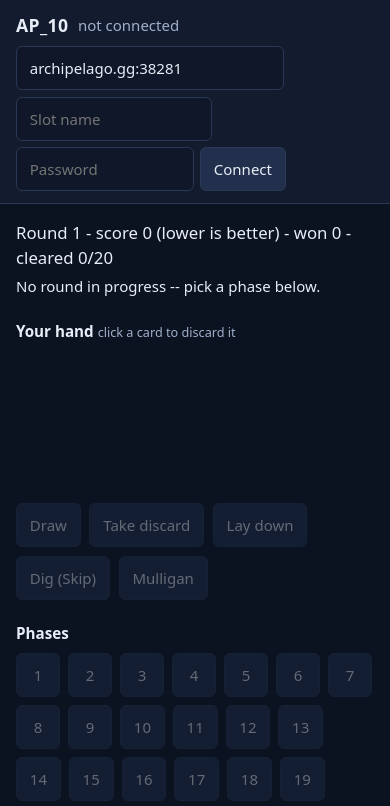
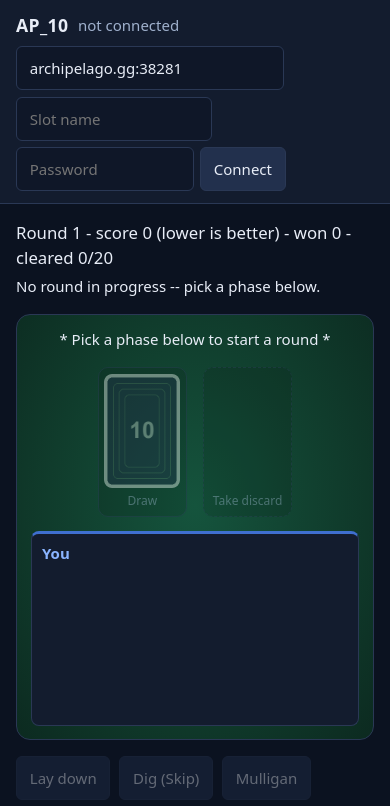
Before and after one commit to lighting8282/AP-Phase10, a website with bundled scripts: page docs/index.html in a window 390 px wide. Shown: the top 806 px of the page. Built offline with nearby package versions, Linux system fonts and the light colour scheme; what archipelago.js would draw is missing.

Commit message:
Lay the browser client out as a table
The page was a column of headings -- the table, your phase, your hand, then a
row of action buttons -- which described a card game rather than showing one.
Everything is in the same places it is at a real table now: the others across
from you, the two piles in the middle, your own cards in front.

The piles are the controls. Clicking the stock draws and clicking the discard
takes it, so the separate Draw and Take discard buttons are gone; they asked
you to look away from the card you were deciding about to press a word for it.
Both piles carry the same data-action attributes the buttons did, so drawing
from the table and drawing from a button remain one code path. Lay down, Dig
and Mulligan stay as buttons -- they are not a place on the table. The stock
shows its count, the discard shows its actual top card rather than a back, and
both dim when they are not a legal move.

The prompt in the middle says what the table is waiting for: draw or pick up,
then play and discard once you have drawn, keep one during a dig, and the
round is over when it is. That state was previously only inferable from which
buttons happened to be enabled.

Each seat gets a colour, so "who just laid down" is answered by where you are
looking rather than by re-reading names, and the seats stretch to a common
height so they read as places at one table rather than as a ragged list.

Measured at 1440 and 375. Three seats on one row at both: on a phone they
would otherwise stack, and the piles and your own hand -- the parts you touch
-- ended up two screens down, so the seat shrinks and the fan of backs
overlaps harder. The piles sit ~550px down now. No horizontal overflow at
either width.

The Kivy client keeps its one-line table summary; no rules moved, so the two
ports still agree on everything that decides a check.

launch.json drives tools/serve_docs.py from the editor's preview pane, which
is how the above was measured.

```diff
--- a/docs/index.html
+++ b/docs/index.html
@@ -32,23 +32,36 @@
     <div id="log" class="log" aria-live="polite"></div>
   </aside>
 
-  <!-- Everything you actually touch. -->
+  <!-- Everything you actually touch, laid out as the table it is: the others
+       across from you, the piles in the middle, your own cards in front. -->
   <section id="center">
     <div id="summary" aria-live="polite"></div>
     <div id="objective"></div>
 
-    <div id="table-wrap" hidden>
-      <h2>The table <small>they race you to go out</small></h2>
-      <div id="table"></div>
+    <div class="felt">
+      <!-- Across the table. -->
+      <div id="table" class="seats"></div>
+
+      <!-- The middle of the table: the two piles, and what to do with them. -->
+      <div class="middle">
+        <p id="prompt" aria-live="polite"></p>
+        <button id="stock-pile" class="pile" data-action="draw">
+          <img src="assets/cards/back.png" alt="">
+          <span class="pile-label">Draw <b id="stock-count"></b></span>
+        </button>
+        <button id="discard-pile" class="pile" data-action="draw-discard">
+          <img id="discard-face" src="assets/cards/back.png" alt="">
+          <span class="pile-label">Take discard</span>
+        </button>
+      </div>
+
+      <!-- Your side of it. -->
+      <div class="you seat self">
+        <div class="who">You <span id="you-phase" class="seat-phase"></span></div>
+        <div id="mine" class="melds"></div>
+        <div id="hand" class="cards"></div>
+      </div>
     </div>
-
-    <div id="mine-wrap" hidden>
-      <h2>Your phase <small>click a group to play onto it</small></h2>
-      <div id="mine"></div>
-    </div>
-
-    <h2>Your hand <small>click a card to discard it</small></h2>
-    <div id="hand" class="cards"></div>
 
     <div id="dig" hidden>
       <h2>Keep one</h2>
@@ -56,8 +69,6 @@
     </div>
 
     <div id="actions">
-      <button data-action="draw">Draw</button>
-      <button data-action="draw-discard">Take discard</button>
       <button data-action="lay">Lay down</button>
       <button data-action="skip">Dig (Skip)</button>
       <button data-action="mulligan" id="mulligan-button">Mulligan</button>
--- a/docs/src/ui.js
+++ b/docs/src/ui.js
@@ -278,7 +278,10 @@ function render() {
   }
   renderStats(s, hand);
 
+  el("you-phase").textContent = hand ? `phase ${hand.phase}` : "";
+
   renderTable(s);
+  renderMiddle(hand);
   renderOwnMelds(hand);
   renderHand(hand);
   renderDig(hand);
@@ -323,17 +326,11 @@ function meldNode(meld) {
 }
 
 function renderTable(session) {
-  const wrap = el("table-wrap");
   const box = el("table");
   const seats = session.seats;
+  // Solo seeds have no table at all. An empty row collapses on its own, so
+  // there is nothing to hide.
   box.replaceChildren();
-  if (!seats.length) {
-    // Solo seeds have no table at all, so the whole block goes away rather
-    // than leaving an empty heading behind.
-    wrap.hidden = true;
-    return;
-  }
-  wrap.hidden = false;
   for (const seat of seats) {
     const div = document.createElement("div");
     div.className = "seat";
@@ -387,15 +384,44 @@ function renderTable(session) {
 }
 
 function renderOwnMelds(hand) {
-  const wrap = el("mine-wrap");
   const box = el("mine");
   box.replaceChildren();
-  if (!hand || !hand.melds.length) {
-    wrap.hidden = true;
-    return;
-  }
-  wrap.hidden = false;
+  if (!hand) return;
   for (const meld of hand.melds) box.append(meldNode(meld));
+}
+
+/**
+ * The middle of the table: the two piles, and what to do with them.
+ *
+ * The piles are the controls. A separate row of Draw / Take discard buttons
+ * asked the player to look away from the card they were deciding about.
+ */
+function renderMiddle(hand) {
+  const stock = el("stock-pile");
+  const discard = el("discard-pile");
+  const face = el("discard-face");
+  const live = Boolean(hand) && hand.state === HAND_STATE.IN_PROGRESS;
+  const drawn = live && hand.drewThisTurn;
+
+  el("stock-count").textContent = hand ? String(hand.stock.length) : "";
+  stock.disabled = !live || drawn || hand.digPending;
+
+  const top = hand ? hand.discardTop : null;
+  discard.classList.toggle("empty", !top);
+  face.src = top ? `assets/cards/${cardFilename(top)}` : "assets/cards/back.png";
+  face.alt = top ? describe(top) : "";
+  discard.title = top ? describe(top) : "the discard pile is empty";
+  discard.disabled = !live || drawn || !top || hand.digPending;
+
+  el("prompt").textContent = promptFor(hand, live, drawn);
+}
+
+function promptFor(hand, live, drawn) {
+  if (!hand) return "* Pick a phase below to start a round *";
+  if (!live) return "* The round is over *";
+  if (hand.digPending) return "* Keep one of the dug cards *";
+  if (!drawn) return "* Draw or pick up a card *";
+  return "* Play what you can, then discard a card *";
 }
 
 function renderHand(hand) {
@@ -438,7 +464,9 @@ function renderPhases(session) {
 }
 
 // -- wiring ------------------------------------------------------------------
-for (const button of document.querySelectorAll("#actions button")) {
+// The piles carry the same data-action attributes the buttons do, so drawing
+// from the table and drawing from a button are the one code path.
+for (const button of document.querySelectorAll("#actions button, .pile")) {
   button.addEventListener("click", () => ACTIONS[button.dataset.action]());
 }
 
--- a/docs/style.css
+++ b/docs/style.css
@@ -168,7 +168,25 @@ pre {
 .c-bold { font-weight: 700; }   .c-underline { text-decoration: underline; }
 
 /* --- the table ------------------------------------------------------- */
-#table { display: flex; gap: 0.6rem; flex-wrap: wrap; align-items: flex-start; }
+/* Laid out as the table it is: the others across from you, the two piles in
+   the middle, your own cards in front of you. Reading who is close to going
+   out is then a matter of looking across rather than of parsing a list. */
+.felt {
+  margin-top: 1rem;
+  padding: 0.85rem;
+  border: 1px solid var(--line);
+  border-radius: 14px;
+  background:
+    radial-gradient(ellipse at 50% 45%, #15543d 0%, #103c2c 58%, #0c2a20 100%);
+  display: flex;
+  flex-direction: column;
+  gap: 0.85rem;
+}
+
+/* Stretch, not flex-start: seats of different heights read as a ragged list
+   rather than as places at one table. */
+.seats { display: flex; gap: 0.6rem; flex-wrap: wrap; align-items: stretch; }
+.seats:empty { display: none; }
 
 .seat {
   flex: 1 1 11rem;
@@ -210,7 +228,64 @@ pre {
    threat -- worth reading at a glance rather than from the text. */
 .seat.laid { border-color: var(--accent); }
 .seat.out { border-color: #ff9a9a; }
+
+/* A colour per seat, so "who just laid down" is answered by where you are
+   looking rather than by re-reading names. Yours is the accent blue. */
+.seat { border-top: 3px solid var(--seat, var(--line)); }
+.seats .seat:nth-child(1) { --seat: #55b976; }
+.seats .seat:nth-child(2) { --seat: #d9695f; }
+.seats .seat:nth-child(3) { --seat: #d6b348; }
+.seats .seat:nth-child(4) { --seat: #b07fd0; }
+.seats .seat:nth-child(1) .who { color: #8ade9b; }
+.seats .seat:nth-child(2) .who { color: #ff9a9a; }
+.seats .seat:nth-child(3) .who { color: #ffd479; }
+.seats .seat:nth-child(4) .who { color: #dcb6f5; }
 .seat.out .who { color: #ff9a9a; }
+
+/* --- the middle of the table ------------------------------------------ */
+.middle {
+  display: flex;
+  align-items: center;
+  justify-content: center;
+  gap: 1rem;
+  flex-wrap: wrap;
+}
+
+#prompt {
+  margin: 0;
+  flex: 0 1 13rem;
+  text-align: right;
+  color: var(--ink);
+}
+#prompt:empty { display: none; }
+
+/* The piles are the draw and the take: they are the control, not a picture
+   of one, because that is the thing on the table you reach for. */
+.pile {
+  display: flex;
+  flex-direction: column;
+  align-items: center;
+  gap: 0.3rem;
+  padding: 0.35rem;
+  border: 1px solid var(--line);
+  border-radius: 10px;
+  background: rgba(0, 0, 0, 0.28);
+}
+.pile img { width: 76px; height: 114px; border-radius: 8px; display: block; }
+.pile:hover:not(:disabled) img { outline: 2px solid var(--accent); }
+.pile-label { font-size: 12px; color: var(--muted); }
+.pile-label b { color: var(--ink); font-variant-numeric: tabular-nums; }
+/* An empty discard is a slot, not a card. */
+.pile.empty img { visibility: hidden; }
+.pile.empty { border-style: dashed; }
+
+/* --- your own side ----------------------------------------------------- */
+/* In a column the seat's flex basis would become a height; it is a block
+   here, sized by its cards. */
+.you { flex: 0 0 auto; --seat: var(--accent); }
+.you .who { color: #8ab4ff; }
+.you .cards { margin-top: 0.5rem; }
+.you .melds:empty { display: none; }
 
 /* --- your own groups, and hittable ones ------------------------------- */
 #mine { display: flex; flex-wrap: wrap; gap: 0.45rem; }
@@ -305,6 +380,15 @@ button.meld::after {
      same floor rather than enlarging the cards themselves. */
   button.meld { min-height: 44px; }
 
+  /* Three seats at 11rem stack on a phone, and the piles and your own cards
+     -- the parts you touch -- end up two screens down. They stay a row: the
+     seat shrinks, and the fan of backs overlaps harder to fit it. */
+  .seats .seat { flex: 1 1 6rem; min-width: 0; padding: 0.4rem; font-size: 13px; }
+  .seats .seat-hand { padding-left: 12px; }
+  .seats .seat-hand img { width: 18px; height: 27px; margin-left: -12px; }
+  .seats .melds { gap: 0.3rem; }
+  #prompt { flex: 1 1 100%; text-align: center; }
+
   /* Rem heights are a large slice of a phone screen. Cap by viewport so the
      log and scorecard stay panels rather than pages. */
   .log { max-height: min(28rem, 42vh); }
```
Also changed, not shown: .claude/launch.json (added).
